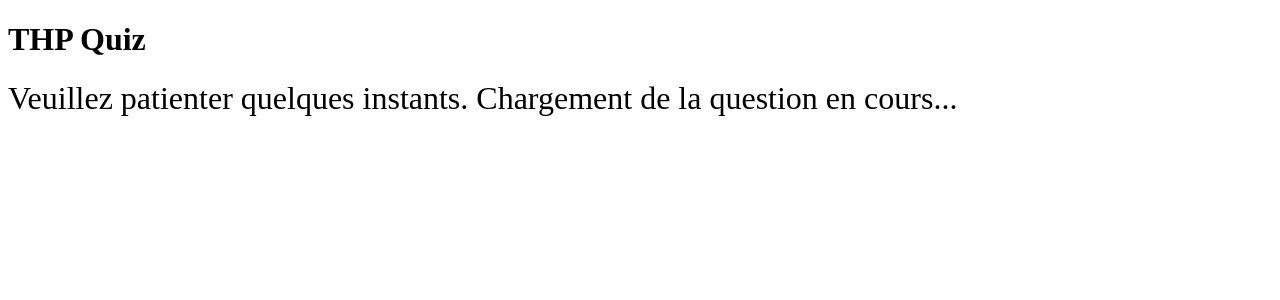
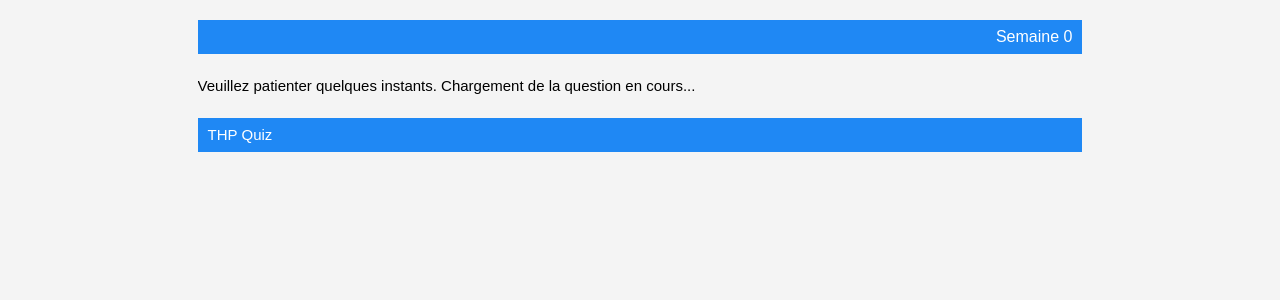
Before and after one commit to samielatri/thp-deprecated-quiz-webapp, a PHP site: page /week0.html in a window 1280 px wide. Shown: the top 300 px of the page. Run offline with PHP 8.4, Linux system fonts and the light colour scheme.

Commit message:
add better styling and representation

```diff
--- a/css/style.css
+++ b/css/style.css
@@ -1,34 +1,77 @@
+body {
+	font-family: arial ;
+	font-size: 15px ;
+	line-height: 1.6em ;
+	background: #f4f4f4 ;
+}
+
+.pull-left {
+	float:left ;
+}
+
+.pull-right {
+	float:right ;
+}
+
 .next-button {
-  font-size: 1em;
-  background-color: blue;
-  width: 300px;
-  margin: 20px 0;
-  padding: 10px;
-  display: none;
-  cursor: pointer;
+  font-size: 1em ;
+  background-color: blue ;
+  color: #ffffff ;
+  width: 300px ;
+  margin: 20px 0 ;
+  padding: 10px ;
+  display: none ;
+  cursor: pointer ;
 }
 
 .btn {
-  display: inline-block;
-  padding: 5px;
-  font-family: sans-serif;
-  border-radius: 10px;
-  font-size: 1.5em;
-  margin-right: 10px;
-  cursor: pointer;
+  display: inline-block ;
+  padding: 5px ;
+  font-family: sans-serif ;
+  border-radius: 10px ;
+  font-size: 1.5em ;
+  margin-right: 10px ;
+  cursor: pointer ;
 }
 
 .answer {
-  border: 1px solid #ddd;
+  border: 1px solid #ddd ;
 }
 
 .answer:hover {
-  background-color: beige;
-  border: 1px solid red;
+  background-color: beige ;
+  border: 1px solid red ;
 }
 
 .question {
-  display: block;
-  font-size: 2em;
-  margin-bottom: 20px;
+  display: block ;
+  margin-top: 20px ;
+  margin-bottom: 20px ;
 }
+
+.container{
+	width: 70% ;
+	margin: 20px auto ;
+	overflow: auto ;
+}
+
+header {
+  background: #1f88f4 ;
+  color: #ffffff ;
+  padding: 5px 10px ;
+  overflow: auto ;
+  font-size: 16px ;
+}
+
+footer {
+  background: #1f88f4 ;
+  color: #ffffff ;
+  padding: 5px 10px ;
+  overflow: auto ;
+}
+
+@media only screen and (max-width: 900px) {
+  .container {
+    width: 90% ;
+  }
+}
--- a/js/script.js
+++ b/js/script.js
@@ -89,6 +89,8 @@ function createQuestion() {
       spanElement.classList.add('answer') ; // apply answer style
       spanElement.classList.add('btn') ; // apply button style added
       questionArea.appendChild(spanElement) ;
+	  let breakElement = document.createElement('br') ;
+	  questionArea.appendChild(breakElement) ;
       spanElement.answer = questions.answer ;
       // addEventListener of click on spanElement to check the option with checker function
       spanElement.addEventListener('click', checker) ;
--- a/week0.html
+++ b/week0.html
@@ -4,44 +4,55 @@
   <!-- head -->
 
   <head>
+
     <meta charset="UTF-8">
     <meta name="viewport" content="width=device-width, initial-scale=1.0">
     <meta http-equiv="X-UA-Compatible" content="ie-edge">
     <title>THP Quiz </title>
 
     <!-- css here -->
-    <link rel="stylesheet" type="text/css" href="./css/style.css"
+    <link rel="stylesheet" type="text/css" href="./css/style.css">
+
   </head>
 
   <!-- body -->
 
   <body>
+
+    <div class="container">
+      <header>
+	    <div class="pull-right">
+          Semaine 0
+		</div>
+		<!-- information -->
+        <div class="pull-left information">
+          <!-- information -->
+        </div>
+	  </header>
       <!-- main -->
       <main>
-
-     <!-- title -->
-     <h1>THP Quiz</h1>
-
-     <!-- information -->
-     <div class="information">
-
-     </div>
-
         <!-- question -->
         <div class="question">
+  	      <!-- question/loading -->
           Veuillez patienter quelques instants. Chargement de la question en cours...
         </div>
 
         <!-- next button -->
         <div class="next-button">
-
+          <!-- button -->
         </div>
 
      </main>
+     <!-- footer -->
+     <footer>
+       THP Quiz
+     </footer>
+	</div>
 
     <!-- js here -->
     <script src="./js/week0.js"></script>
     <script src="./js/script.js"></script>
 
   </body>
+
 </html>
```
Lines whose indentation alone changed are shown as unchanged.
